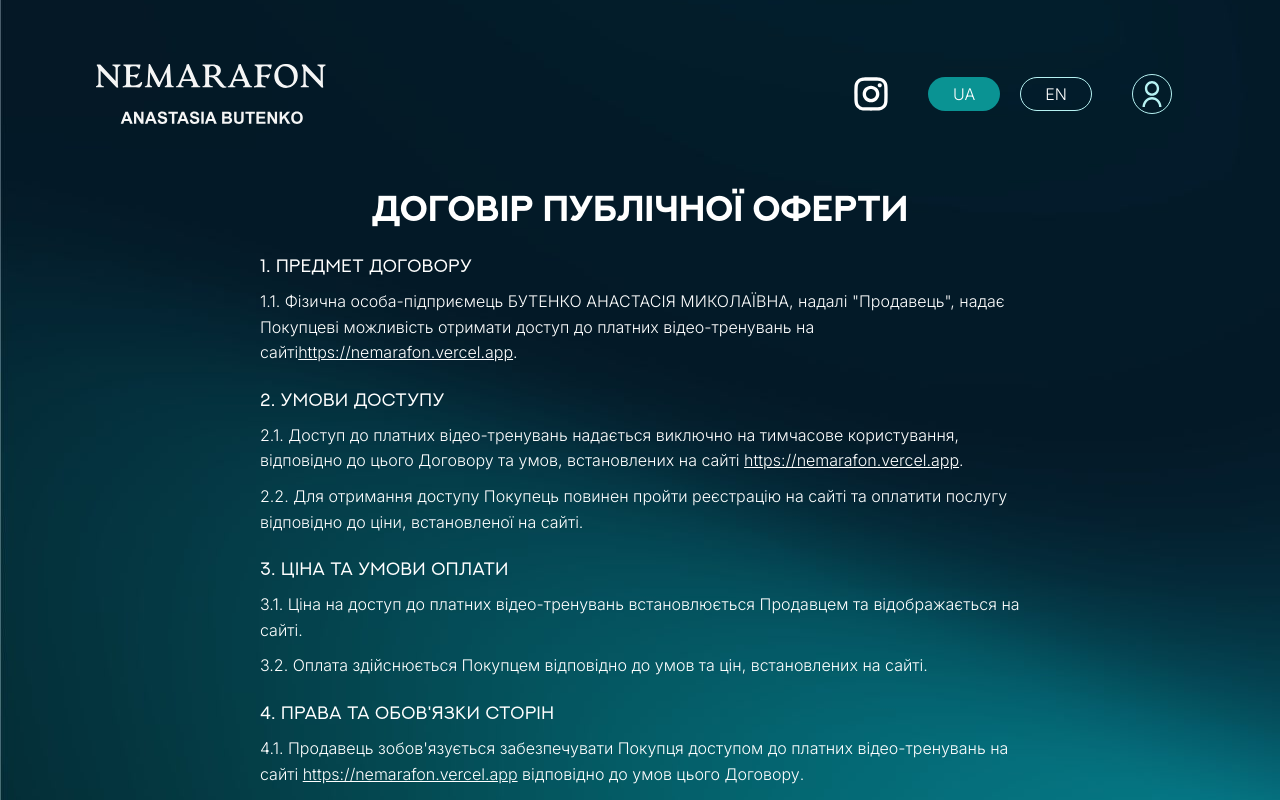
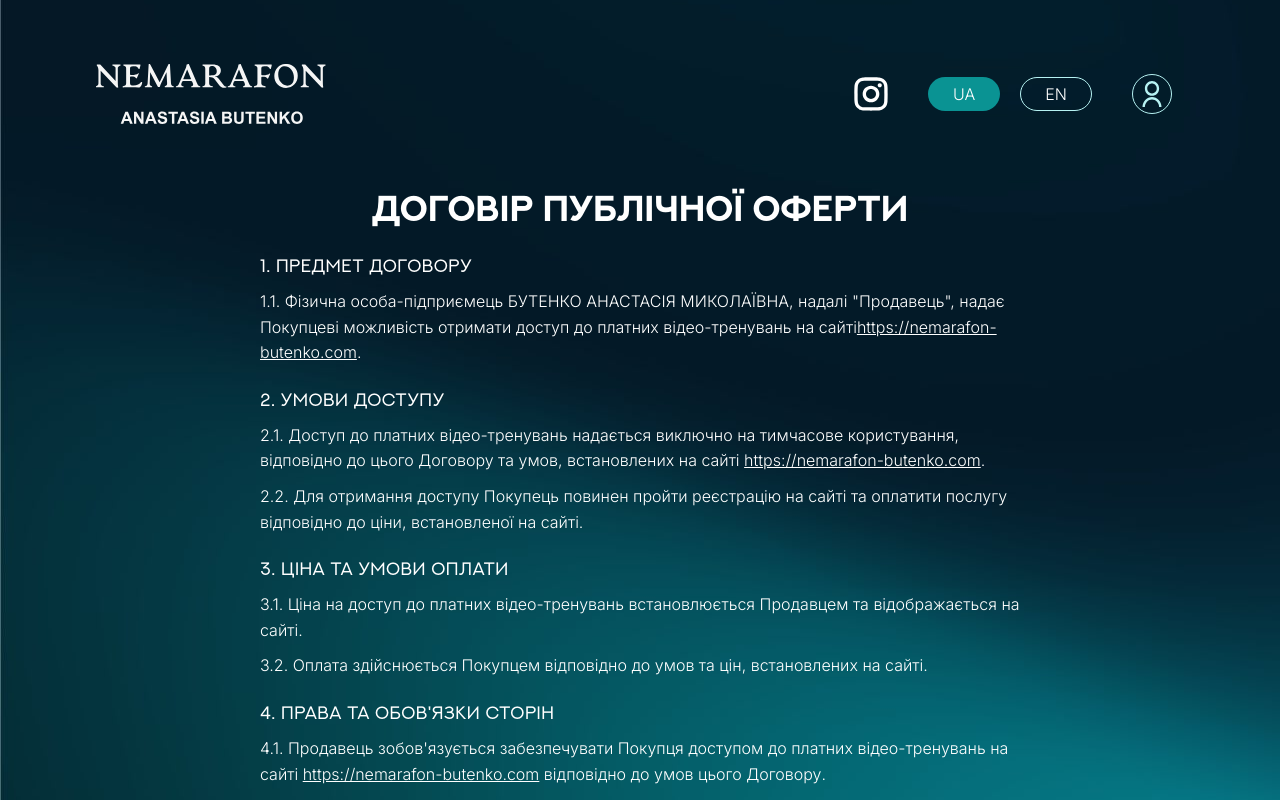
Before and after one commit to dmytroparkhomenko/nemarafon, a Next.js app: page /terms in a window 1280 px wide. Shown: the top 800 px of the page. Built offline with nearby package versions, Linux system fonts and the light colour scheme; no server answers; a web font is replaced by a local one.

Commit message:
update: domain change to prod

```diff
--- a/app/terms/page.tsx
+++ b/app/terms/page.tsx
@@ -20,8 +20,8 @@ const TermsOfService = () => {
               1.1. Фізична особа-підприємець БУТЕНКО АНАСТАСІЯ МИКОЛАЇВНА,
               надалі "Продавець", надає Покупцеві можливість отримати доступ до
               платних відео-тренувань на сайті
-              <a href="https://nemarafon.vercel.app">
-                https://nemarafon.vercel.app
+              <a href="https://nemarafon-butenko.com">
+                https://nemarafon-butenko.com
               </a>
               .
             </p>
@@ -30,8 +30,8 @@ const TermsOfService = () => {
               2.1. Доступ до платних відео-тренувань надається виключно на
               тимчасове користування, відповідно до цього Договору та умов,
               встановлених на сайті{" "}
-              <a href="https://nemarafon.vercel.app">
-                https://nemarafon.vercel.app
+              <a href="https://nemarafon-butenko.com">
+                https://nemarafon-butenko.com
               </a>
               .
             </p>
@@ -53,8 +53,8 @@ const TermsOfService = () => {
             <p>
               4.1. Продавець зобов'язується забезпечувати Покупця доступом до
               платних відео-тренувань на сайті{" "}
-              <a href="https://nemarafon.vercel.app">
-                https://nemarafon.vercel.app
+              <a href="https://nemarafon-butenko.com">
+                https://nemarafon-butenko.com
               </a>{" "}
               відповідно до умов цього Договору.
             </p>
@@ -93,8 +93,8 @@ const TermsOfService = () => {
               8.1. Продавець має право вносити зміни до умов даного Договору.
               Про внесення змін Продавець повідомляє Покупця на відповідній
               розділ з контактами, або веб форму для зв'язку на сайті{" "}
-              <a href="https://nemarafon.vercel.app">
-                https://nemarafon.vercel.app
+              <a href="https://nemarafon-butenko.com">
+                https://nemarafon-butenko.com
               </a>{" "}
               або на відповідну електронну адресу.
             </p>
--- a/pages/api/init-payment.js
+++ b/pages/api/init-payment.js
@@ -19,8 +19,8 @@ export default async function handler(req, res) {
       currency: "UAH",
       description: `Покупка програми ${programTitle}`,
       order_id: orderId,
-      result_url: `https://nemarafon.vercel.app/payment-status?order_id=${orderId}`,
-      server_url: "https://nemarafon.vercel.app/api/payment-webhook",
+      result_url: `https://nemarafon-butenko.com/payment-status?order_id=${orderId}`,
+      server_url: "https://nemarafon-butenko.com/api/payment-webhook",
       product_name: programURI,
     };
 
```
